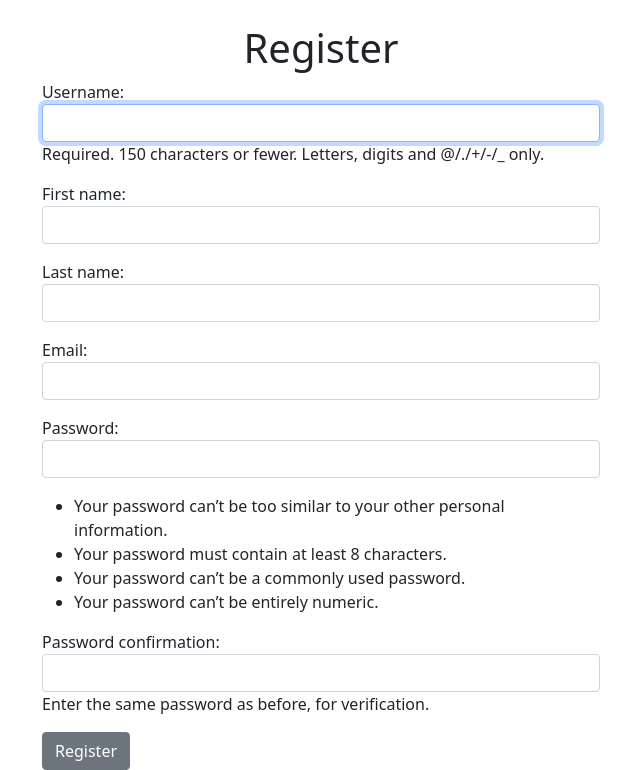
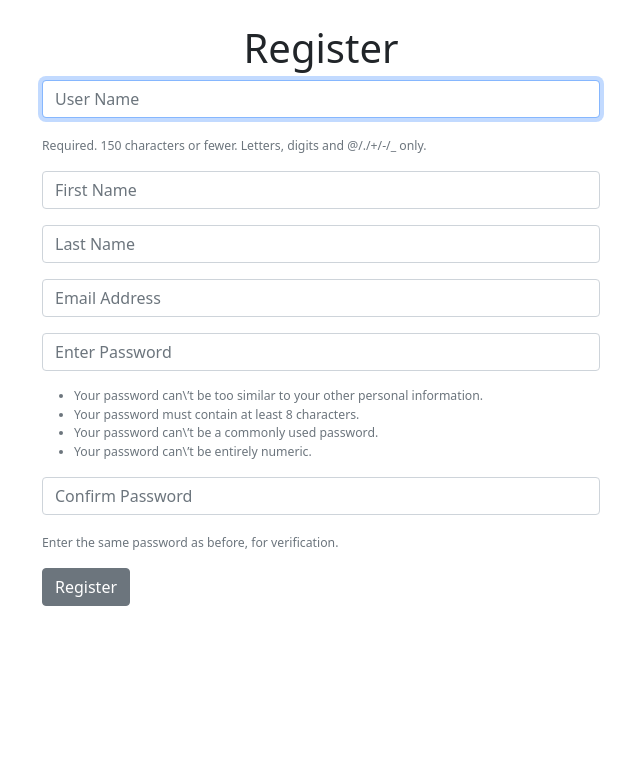
Before and after one commit to angels101/elarian_prog_African_decoded, a Django app: page /register/ in a window 1280 px wide. Shown: the part 80-850 px from the top of the page, without its empty margins (319-959 px from the left). After the commit the page ends 686 px from the top, so only its background shows below. Run offline with Django 3.2, Linux system fonts and the light colour scheme.

Commit message:
working with form labels

```diff
--- a/authenticate/forms.py
+++ b/authenticate/forms.py
@@ -8,9 +8,9 @@ from django import forms
 #from django.forms import fields
 
 class SignUpForm(UserCreationForm):
-    email =forms.EmailField()
-    first_name = forms.CharField(max_length=100, widget=forms.TextInput(attrs={'class':'form-control'}))
-    last_name  = forms.CharField(max_length=100, widget=forms.TextInput(attrs={'class':'form-control'}))
+    email =forms.EmailField(label="", widget=forms.TextInput(attrs={'class':'form-control', 'placeholder':'Email Address'}))
+    first_name = forms.CharField(label="", max_length=100, widget=forms.TextInput(attrs={'class':'form-control', 'placeholder':'First Name'}))
+    last_name  = forms.CharField(label="", max_length=100, widget=forms.TextInput(attrs={'class':'form-control', 'placeholder':'Last Name'}))
 
 
     class Meta:
@@ -21,6 +21,17 @@ class SignUpForm(UserCreationForm):
         super(SignUpForm, self).__init__(*args, **kwargs)
 
         self.fields['username'].widget.attrs['class'] = 'form-control'
-        self.fields['email'].widget.attrs['class'] = 'form-control'
+        self.fields['username'].widget.attrs['placeholder'] = 'User Name'
+        self.fields['username'].label =""
+        self.fields['username'].help_text = '<div class="form-text text-muted"><small>Required. 150 characters or fewer. Letters, digits and @/./+/-/_ only.</small></div>'
+
         self.fields['password1'].widget.attrs['class'] = 'form-control'
+        self.fields['password1'].widget.attrs['placeholder'] = 'Enter Password'
+        self.fields['password1'].label =""
+        self.fields['password1'].help_text = '<div class="form-text text-muted"><small><ul><li>Your password can\’t be too similar to your other personal information.</li><li>Your password must contain at least 8 characters.</li><li>Your password can\’t be a commonly used password.</li><li>Your password can\’t be entirely numeric.</li></ul></small></div>'
+
+
         self.fields['password2'].widget.attrs['class'] = 'form-control'
+        self.fields['password2'].widget.attrs['placeholder'] = 'Confirm Password'
+        self.fields['password2'].label =""
+        self.fields['password2'].help_text = '<div class="form-text text-muted"><small>Enter the same password as before, for verification.</small></div>'
--- a/authenticate/templates/authenticate/register.html
+++ b/authenticate/templates/authenticate/register.html
@@ -8,8 +8,23 @@
     <form method="POST" action="{% url 'register' %}">
         {% csrf_token %}
         {% if form.errors %}
+         <div class="alert alert-warning alert-dismissable fade show" role="alert">
+              <button type="button" class="btn-close ml-auto" data-bs-dismiss="alert" aria-label="Close">
+                    <!--small><sup>x</sup></small-->
+              </button>
 
             <P> Your Form Has Errors.......</p>
+
+            {% for field in form %}
+            {% if field.errors %}
+
+                {{ field.errors }}
+            {% endif %}
+
+
+            {% endfor %}
+            </div>
+
         {% endif %}
 
         {{ form.as_p }}
--- a/authenticate/urls.py
+++ b/authenticate/urls.py
@@ -1,3 +1,4 @@
+
 from .import views
 from django.urls import path
 
--- a/authenticate/views.py
+++ b/authenticate/views.py
@@ -1,6 +1,6 @@
 from django.shortcuts import render, redirect
 from django.contrib.auth import authenticate, login, logout
-#from django.contrib.auth.forms import UserCreationForm
+from django.contrib.auth.forms import UserCreationForm
 from django.contrib import messages
 from .forms import SignUpForm
 
```
Also changed, not shown: db.sqlite3.
